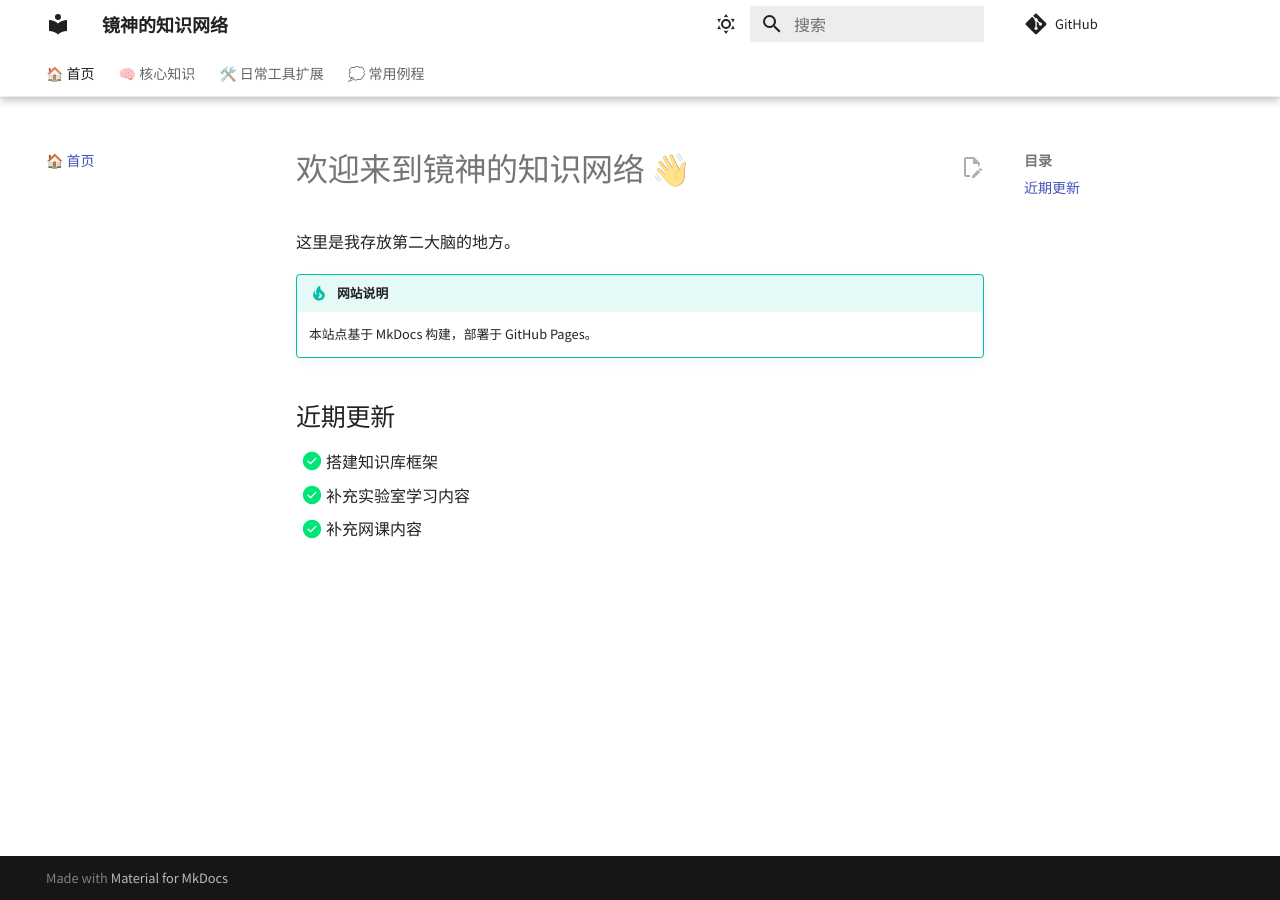
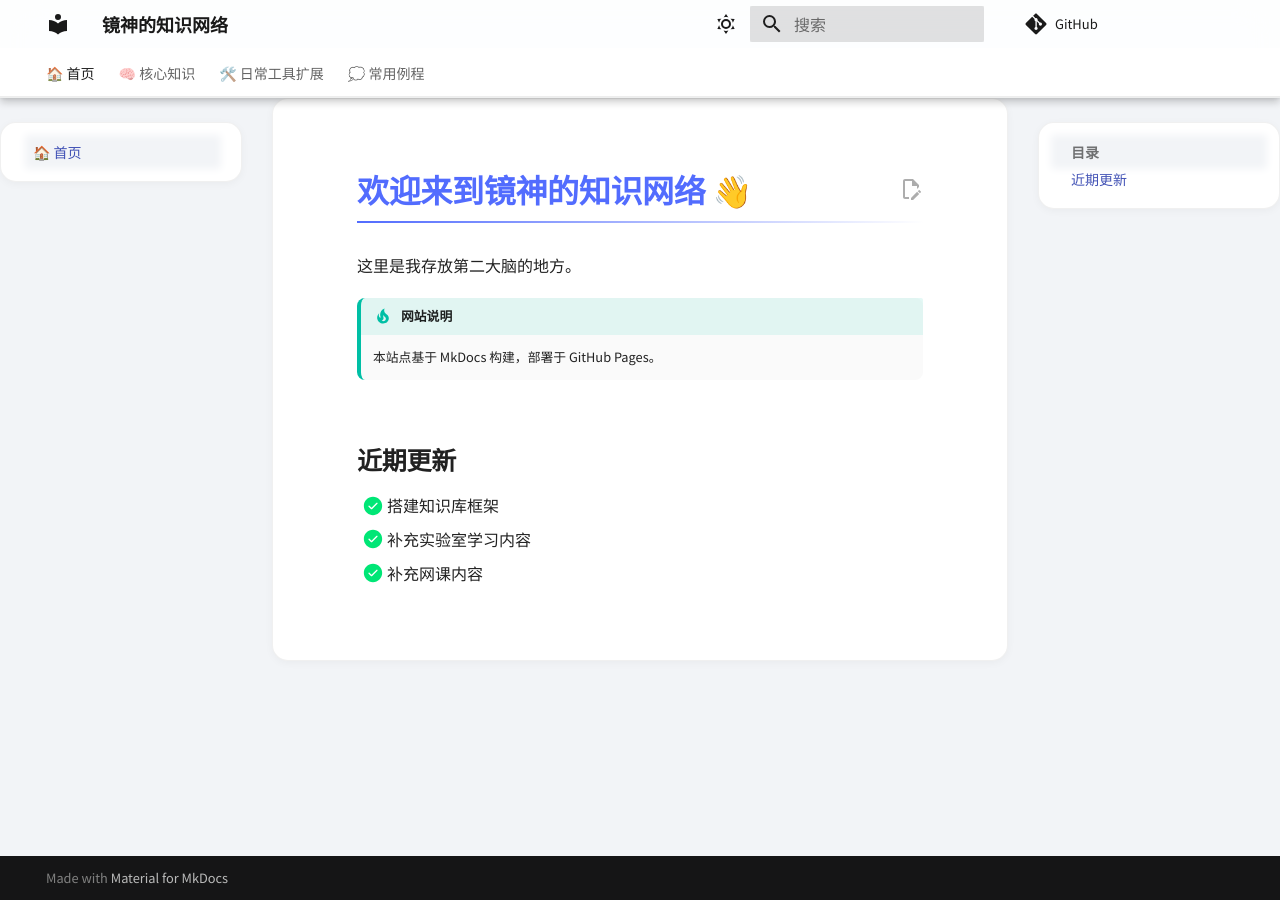
Before and after one commit to qingyaozhuozhang/qingyaozhuozhang.github.io, an MkDocs documentation site: the page built from docs/index.md, in a window 1280 px wide. Built offline with MkDocs 1.6.1 and Material for MkDocs 9.7.7, drawn with Linux system fonts in a browser that asks for light colours; comment, search, counter and statistics services are not loaded.

Commit message:
页面加工

```diff
--- /dev/null
+++ b/docs/stylesheets/extra.css
@@ -0,0 +1,199 @@
+/* ==========================================================================
+   Gemini Premium Design System for MkDocs
+   Theme: Modern Minimalist (Indo-Slate)
+   Features: Glassmorphism, Card UI, Hover Micro-interactions
+   ========================================================================== */
+
+/* --- 1. 全局设计变量定义 --- */
+:root {
+    /* 阴影系统：更细腻的层次感 */
+    --card-shadow-sm: 0 2px 8px rgba(0, 0, 0, 0.04);       /* 静态时 */
+    --card-shadow-md: 0 8px 24px rgba(0, 0, 0, 0.08);      /* 悬浮时 */
+
+    /* 圆角系统：现代 UI 趋向于更大的圆角 */
+    --card-radius: 16px;
+
+    /* 动画系统 */
+    --transition-speed: 0.3s cubic-bezier(0.25, 0.8, 0.25, 1);
+}
+
+/* 亮色模式配置 (Light Mode) */
+[data-md-color-scheme="default"] {
+    --md-default-bg-color: #f2f4f7;        /* 网页底色：高级灰白 */
+    --md-main-bg-color:    #ffffff;        /* 卡片底色：纯白 */
+    --glass-bg: rgba(255, 255, 255, 0.85); /* 毛玻璃背景 */
+    --border-color: rgba(0, 0, 0, 0.06);   /* 卡片极淡边框 */
+    --heading-border: linear-gradient(to right, var(--md-accent-fg-color), transparent);
+}
+
+/* 深色模式配置 (Dark Mode) */
+[data-md-color-scheme="slate"] {
+    --md-default-bg-color: #0b0e14;        /* 网页底色：深邃黑 */
+    --md-main-bg-color:    #1e2129;        /* 卡片底色：暗灰 */
+    --glass-bg: rgba(30, 33, 41, 0.85);    /* 毛玻璃背景 */
+    --border-color: rgba(255, 255, 255, 0.06);
+    --heading-border: linear-gradient(to right, var(--md-accent-fg-color), transparent);
+}
+
+/* --- 2. 顶栏毛玻璃特效 (Header Glassmorphism) --- */
+.md-header {
+    background-color: var(--glass-bg) !important;
+    backdrop-filter: saturate(180%) blur(20px); /* 核心模糊滤镜 */
+    -webkit-backdrop-filter: saturate(180%) blur(20px); /* Safari 支持 */
+    border-bottom: 1px solid var(--border-color);
+}
+
+/* 修正亮色模式下顶栏文字颜色，确保清晰 */
+[data-md-color-scheme="default"] .md-header {
+    color: #1a1a1a;
+}
+/* 搜索框背景微调 */
+.md-search__input {
+    background-color: rgba(0,0,0,0.05) !important;
+}
+
+/* --- 3. 布局与卡片化核心 (Card Layout) --- */
+
+/* 桌面端大屏布局优化 */
+@media screen and (min-width: 76.25em) {
+    .md-main__inner {
+        display: flex;
+        gap: 1.5rem;          /* 增加模块间距，呼吸感更强 */
+        max-width: 1400px;    /* 适当加宽内容区，展示更多代码 */
+        margin: 0 auto;
+    }
+}
+
+/* 通用卡片样式 Mixin (应用于内容区和侧边栏) */
+.md-content,
+.md-sidebar__scrollwrap {
+    background-color: var(--md-main-bg-color);
+    border-radius: var(--card-radius);
+    box-shadow: var(--card-shadow-sm);
+    border: 1px solid var(--border-color);
+    transition: transform var(--transition-speed), box-shadow var(--transition-speed), border-color var(--transition-speed);
+}
+
+/* 中间内容区专属 */
+.md-content {
+    padding: 2.5rem 3rem; /* 大留白，杂志级阅读体验 */
+    margin-bottom: 2rem;
+}
+
+/* 侧边栏专属 (导航和目录) */
+@media screen and (min-width: 60em) {
+    .md-sidebar {
+        height: fit-content; /* 高度自适应内容 */
+    }
+
+    .md-sidebar__scrollwrap {
+        padding: 1rem;
+        margin: 0;
+        max-height: calc(100vh - 7rem); /* 防止过长 */
+    }
+
+    /* 悬浮微交互：鼠标滑过时卡片“浮起” */
+    .md-sidebar:hover .md-sidebar__scrollwrap,
+    .md-content:hover {
+        box-shadow: var(--card-shadow-md); /* 阴影加深 */
+        border-color: var(--md-accent-fg-color); /* 边框变色 */
+        /* transform: translateY(-2px); 可选：轻微上浮，若觉得晃眼可注释掉 */
+    }
+}
+
+/* --- 4. 细节排版美化 (Typography & Elements) --- */
+
+/* H1 标题：高级渐变下划线 */
+.md-typeset h1 {
+    font-weight: 800;
+    color: var(--md-accent-fg-color);
+    letter-spacing: -0.01em;
+    padding-bottom: 0.5rem;
+    border-bottom: 2px solid transparent;
+    border-image: var(--heading-border) 1;
+    margin-bottom: 1.5rem;
+}
+
+/* H2/H3 标题优化 */
+.md-typeset h2 {
+    font-weight: 700;
+    margin-top: 2.5em;
+}
+
+/* 链接美化：悬浮下划线动画 */
+.md-typeset a {
+    color: var(--md-accent-fg-color);
+    text-decoration: none;
+    font-weight: 500;
+    transition: all 0.2s;
+    border-bottom: 1px solid transparent;
+}
+.md-typeset a:hover {
+    color: var(--md-accent-fg-color);
+    border-bottom-color: var(--md-accent-fg-color);
+}
+
+/* 代码块美化：Mac 终端窗口风格 */
+.highlight pre {
+    border-radius: 12px;
+    box-shadow: var(--card-shadow-sm);
+    margin-top: 1rem;
+    border: 1px solid var(--border-color);
+}
+.md-typeset pre > code {
+    font-family: "JetBrains Mono", monospace; /* 强制等宽字体 */
+}
+
+/* 提示框 (Admonition) 扁平化 */
+.md-typeset .admonition,
+.md-typeset details {
+    border: none;
+    border-left: 4px solid var(--md-admonition-fg-color, var(--md-accent-fg-color));
+    background-color: rgba(127, 127, 127, 0.04); /* 极淡背景 */
+    border-radius: 8px;
+    box-shadow: none;
+}
+
+/* 表格美化 */
+.md-typeset table:not([class]) {
+    box-shadow: none;
+    border: 1px solid var(--border-color);
+    border-radius: 8px;
+    overflow: hidden; /* 保证圆角可见 */
+    display: inline-block; /* 防止表格过宽撑破布局 */
+    max-width: 100%;
+}
+.md-typeset table:not([class]) th {
+    background-color: rgba(127, 127, 127, 0.05);
+}
+
+/* 滚动条美化 (Chrome/Edge/Safari) */
+::-webkit-scrollbar {
+    width: 6px;
+    height: 6px;
+}
+::-webkit-scrollbar-thumb {
+    background: rgba(128, 128, 128, 0.3);
+    border-radius: 3px;
+}
+::-webkit-scrollbar-track {
+    background: transparent;
+}
+
+/* --- 5. 移动端适配 (Mobile Reset) --- */
+@media screen and (max-width: 60em) {
+    /* 移动端取消卡片样式，回归沉浸式全屏，节省屏幕空间 */
+    .md-content {
+        margin: 0;
+        border-radius: 0;
+        box-shadow: none;
+        border: none;
+        padding: 1.2rem;
+        background: transparent;
+    }
+    .md-sidebar__scrollwrap {
+        box-shadow: none;
+        border: none;
+        background: transparent;
+    }
+}
--- a/mkdocs.yml
+++ b/mkdocs.yml
@@ -11,52 +11,60 @@ repo_url: https://github.com/qingyaozhuozhang/qingyaozhuozhang.github.io
 repo_name: GitHub
 
 # ==========================================
-# 主题配置
-# ===================================
+# 主题配置 (Design by Gemini: Modern Minimalist)
+# ==========================================
 theme:
   name: material
   language: zh
-  # logo: assets/logo.png
+  # logo: assets/logo.png # 建议后续添加一个简洁的 SVG Logo
   # favicon: assets/favicon.png
 
   features:
-    - navigation.tabs
-    - navigation.tabs.sticky
-    - navigation.sections
-    - navigation.expand
-    - navigation.top
-    - navigation.tracking
-    - navigation.indexes
-    - toc.follow
-    - search.suggest
-    - search.highlight
-    - content.code.copy
-    - content.action.edit
+    - navigation.tabs           # 顶级菜单栏
+    - navigation.tabs.sticky    # 菜单栏吸顶 (配合 CSS 实现毛玻璃)
+    - navigation.sections       # 侧边栏分组
+    - navigation.expand         # 默认展开
+    - navigation.top            # 【新增】回到顶部按钮
+    - navigation.tracking       # 滚动锚点定位
+    - navigation.indexes        # 目录索引支持
+    - toc.follow                # 右侧目录自动跟随
+    - search.suggest            # 搜索智能建议
+    - search.share              # 【新增】搜索分享
+    - search.highlight          # 搜索关键词高亮
+    - content.code.copy         # 代码块复制按钮
+    - content.action.edit       # 页面编辑按钮
+    - content.tooltips          # 【新增】提示词支持
 
   palette:
-    # 亮色模式
+    # 亮色模式：纯净白 + 靛蓝 (专业、冷静)
     - media: "(prefers-color-scheme: light)"
       scheme: default
-      primary: white
-      accent: indigo
+      primary: white          # 顶栏白色，为毛玻璃效果做铺垫
+      accent: indigo          # 强调色：靛蓝
       toggle:
         icon: material/weather-sunny
         name: 切换至深色模式
 
-    # 深色模式
+    # 深色模式：板岩灰 + 靛蓝 (护眼、极客)
     - media: "(prefers-color-scheme: dark)"
       scheme: slate
-      primary: black
-      accent: teal
+      primary: black          # 顶栏黑色
+      accent: indigo
       toggle:
         icon: material/weather-night
         name: 切换至亮色模式
 
   font:
-    text: Noto Sans SC
-    code: JetBrains Mono
+    text: "Noto Sans SC"      # 正文：思源黑体
+    code: "JetBrains Mono"    # 代码：JetBrains Mono
 
-# ===================================
+# ==========================================
+# 额外 CSS 配置
+# ==========================================
+extra_css:
+  - stylesheets/extra.css
+
+# ==========================================
 # 插件配置
 # ==========================================
 plugins:
@@ -64,14 +72,14 @@ plugins:
   - git-revision-date-localized:
       type: date
       locale: zh
-      enable_creation_date: false # 只显示最后更新日期
+      enable_creation_date: false
       fallback_to_build_date: true
   - minify:
       minify_html: true
 
 # ==========================================
 # Markdown 扩展
-# ===================================
+# ==========================================
 markdown_extensions:
   - admonition
   - pymdownx.details
@@ -105,7 +113,7 @@ extra_javascript:
   - https://cdn.jsdelivr.net/npm/mathjax@3/es5/tex-mml-chtml.js
 
 # ==========================================
-# 导航结构
+# 导航结构 (保持原有结构不变)
 # ==========================================
 nav:
   - 🏠 首页: index.md
```
